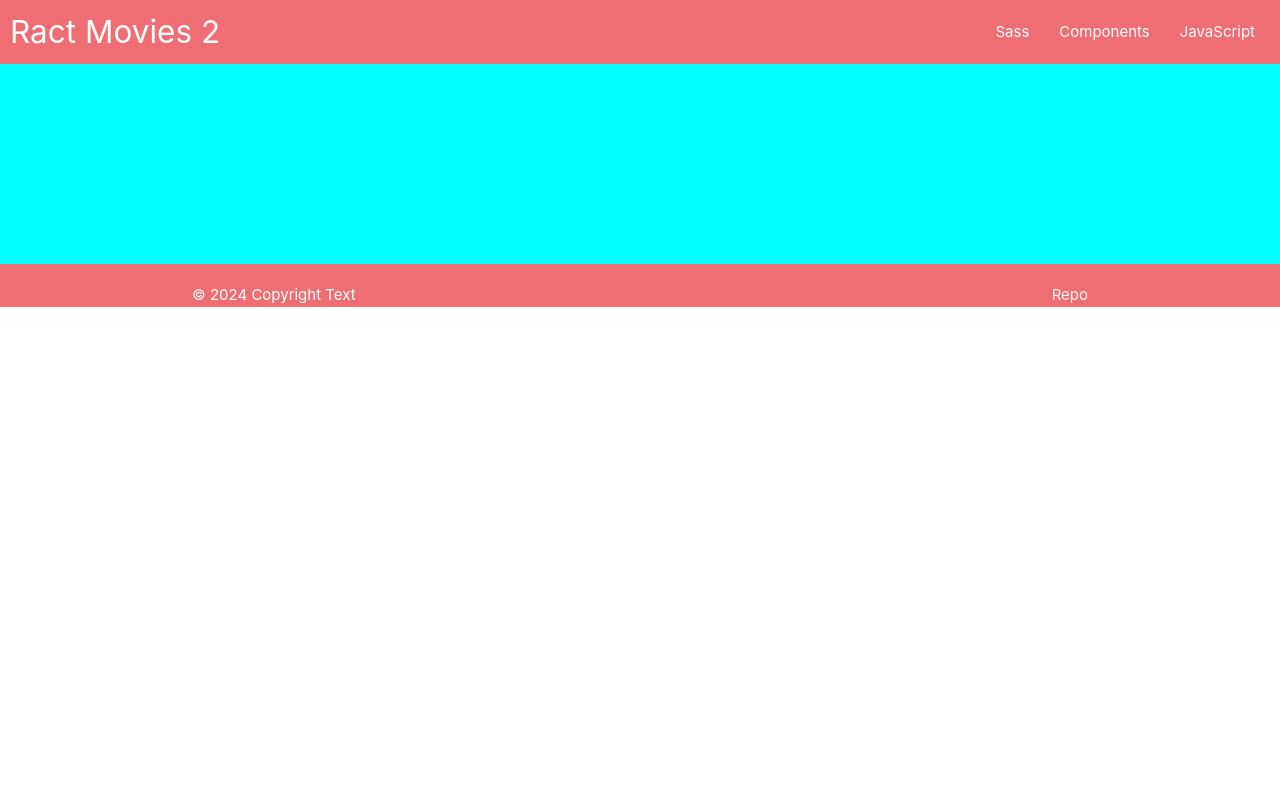
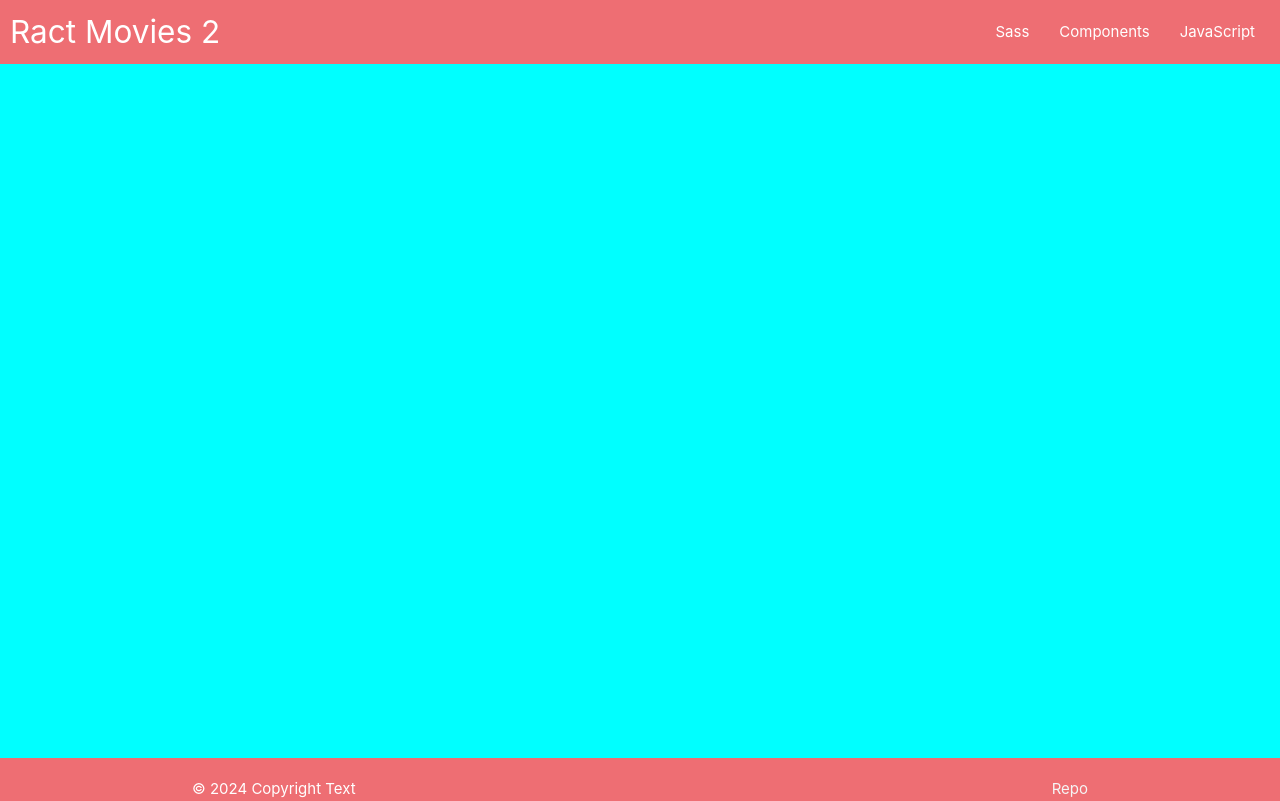
Before and after one commit to ivi0540/react-movies-2, a React (Create React App) app: page / in a window 1280 px wide. Built offline with nearby package versions, Linux system fonts and the light colour scheme; no server answers.

Commit message:
feat: add main and footer

```diff
--- a/src/layout/Footer/style.css
+++ b/src/layout/Footer/style.css
@@ -1,3 +1,5 @@
 .footer {
-    /* background-color: aqua; */
+    display: flex;
+    justify-content: center;
+    align-items: center;
 }
--- a/src/layout/Main/Main.jsx
+++ b/src/layout/Main/Main.jsx
@@ -1,7 +1,21 @@
-import "./style.css"
+import "./style.css";
+import React from "react";
 
-function Main() {
-  return <main className="main"></main>;
+class Main extends React.Component {
+  state = {
+    movies: [],
+    loaded: false,
+  };
+
+  componentDidMount() {
+    fetch("https://www.omdbapi.com/?apikey=11ef8988&s=matrix&page=1")
+      .then((response) => response.json())
+      .then((data) => this.setState({ movies: data.Search, loaded: true }));
+  }
+
+  render() {
+    return <main className="main"></main>;
+  }
 }
 
 export { Main };
--- a/src/layout/Main/style.css
+++ b/src/layout/Main/style.css
@@ -1,4 +1,4 @@
 .main {
-  min-height: 200px;
+  min-height: calc(100vh - 64px - 42px);
   background-color: aqua;
 }
```
